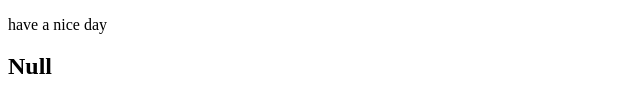
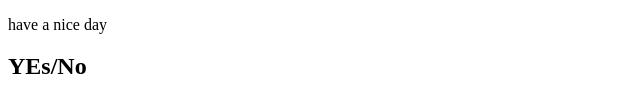
Before and after one commit to priyadarshini-kumaran/practice-e1, a plain HTML site: page index.html in a window 1280 px wide. Shown: the part 152-264 px from the top of the page, 0-640 px from the left. Drawn offline with Linux system fonts and the light colour scheme.

Commit message:
Yes/No added

```diff
--- a/index.html
+++ b/index.html
@@ -10,6 +10,6 @@
     <h2>hello</h2>
     <h3>i am fine</h3>
     <p>have a nice day</p>
-    <h2>Null</h2>
+    <h2>YEs/No</h2>
 </body>
 </html>
```
